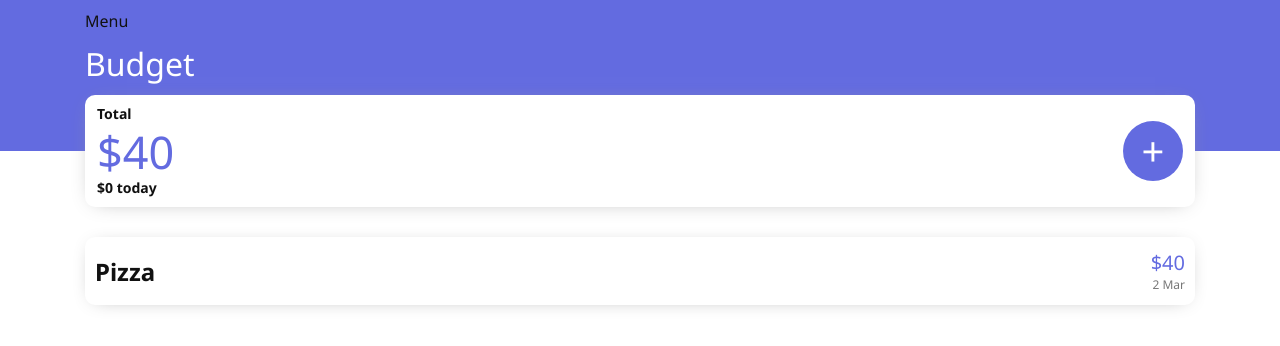
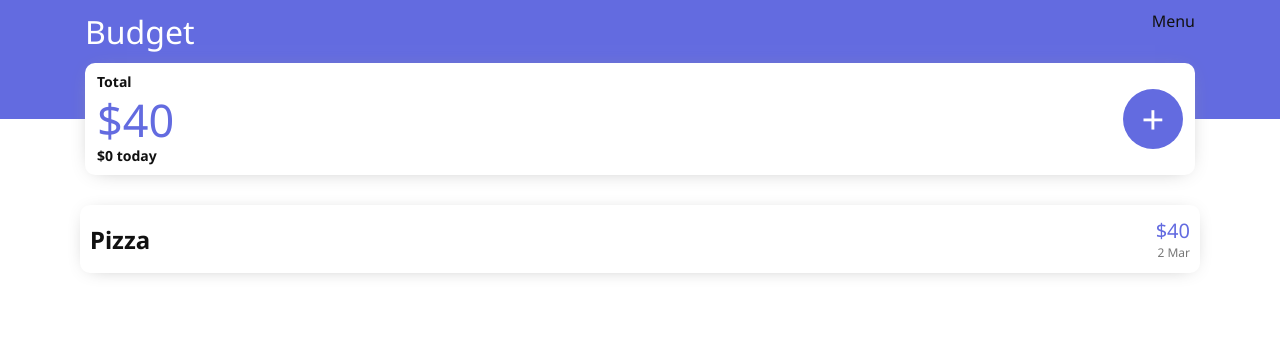
Before and after one commit to JasonDollar/Budget-app-frontend, a React (Create React App) app: page /expenses in a window 1280 px wide. Shown: the top 346 px of the page. Built offline with nearby package versions, Linux system fonts and the light colour scheme.

Commit message:
changes in Header elements positioning margin-r-l global css class

```diff
--- a/src/components/Expense.js
+++ b/src/components/Expense.js
@@ -20,7 +20,7 @@ const Expense = ({ expenseId }) => {
     )
   }
   return (
-    <div>
+    <div className="margin-r-l">
       <h2>{expense.title}</h2>
       <p>{expense.amount}</p>
       <button onClick={removeExpenseHandler}>X</button>
--- a/src/components/ExpenseForm.js
+++ b/src/components/ExpenseForm.js
@@ -17,7 +17,7 @@ const ExpenseForm = ({ titleExpense = '', descriptionExpense = '', amountExpense
     }
   }
   return (
-    <div>
+    <div className="margin-r-l">
       <form onSubmit={formHandler}>
         <input type="text" value={title} onChange={e => setTitle(e.target.value)}/>
         <input type="text" value={description} onChange={e => setDescription(e.target.value)}/>
--- a/src/components/ExpensesList.js
+++ b/src/components/ExpensesList.js
@@ -5,7 +5,6 @@ import ExpenseListItem from './ExpenseListItem'
 
 const List = styled.ul`
   list-style: none;
-  margin: 0 1.5rem;
   padding: 0;
 `
 
@@ -19,7 +18,7 @@ const ExpensesList = () => {
   }
   return (
     <div>
-      <List>
+      <List className="margin-r-l">
         {expenses?.map(item => (
           <ExpenseListItem key={item._id} expense={item}/>
         ))}
--- a/src/components/Header.js
+++ b/src/components/Header.js
@@ -1,5 +1,5 @@
 import React from 'react'
-
+import { Link } from 'react-router-dom'
 import styled from 'styled-components'
 
 const Container = styled.div`
@@ -21,15 +21,22 @@ const Container = styled.div`
     padding: 1rem 1.5rem;
     padding-bottom: 0rem;
   }
+
+  .header {
+    display: flex;
+    justify-content: space-between;
+  }
 `
 
 const Header = ({ totalComponentHeight }) => {
   return (
     <Container bottomAdditionalSpace={totalComponentHeight}>
-      <div className="desktopContainer">
+      <header className="desktopContainer header">
+        <Link to="/">
+          <h1>Budget</h1>
+        </Link>
         <p>Menu</p>
-        <h1>Budget</h1>
-      </div>
+      </header>
     </Container>
   )
 }
--- a/src/components/styles/globalStyles.js
+++ b/src/components/styles/globalStyles.js
@@ -30,4 +30,12 @@ p {
     max-width: 114rem;
     margin: 0 auto;
   }
+
+  .margin-r-l {
+    margin: 0 1.5rem;
+
+    @media(min-width: 576px) {
+      margin: 0 1rem;
+    }
+  }
 `
```
